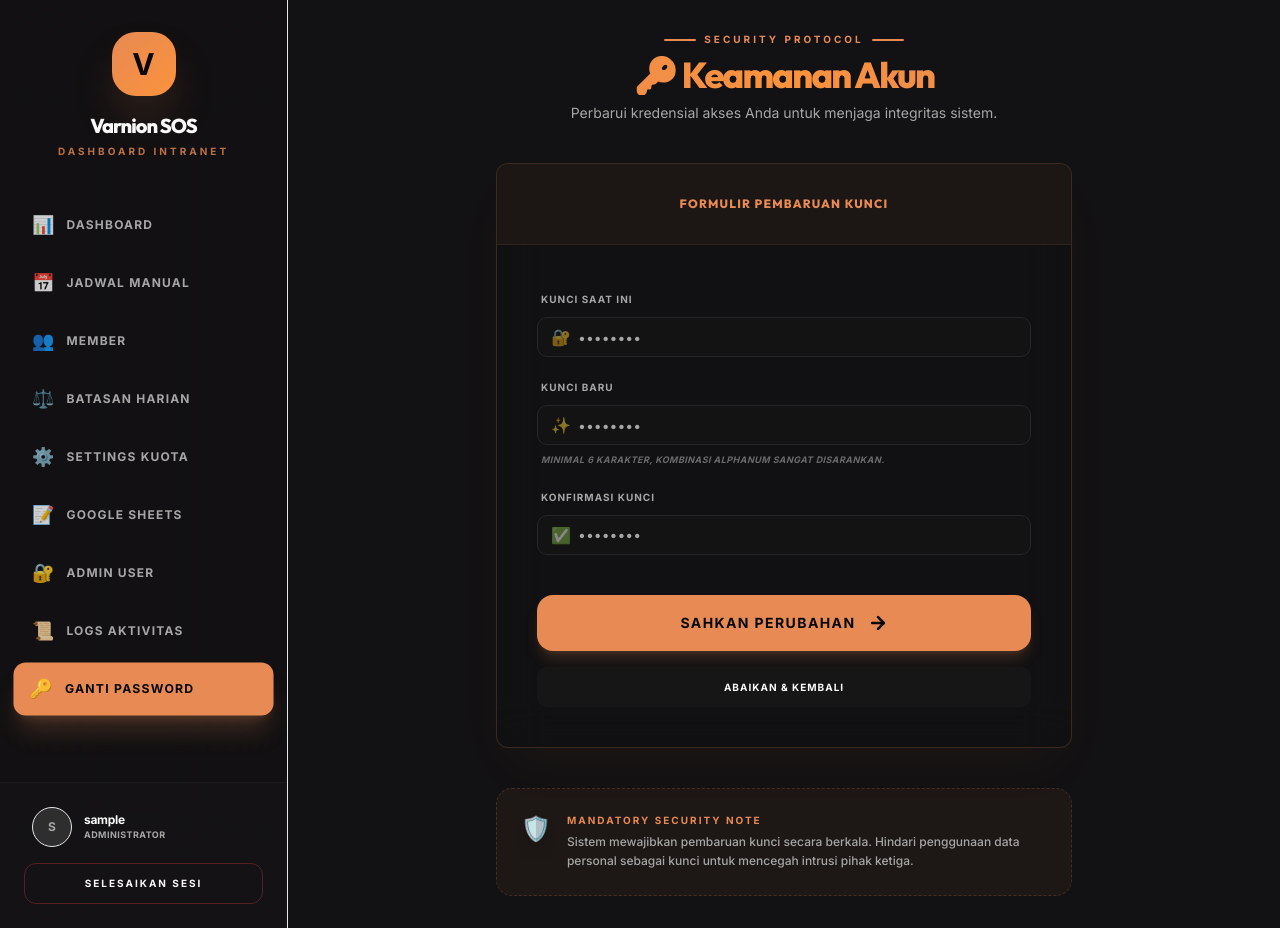
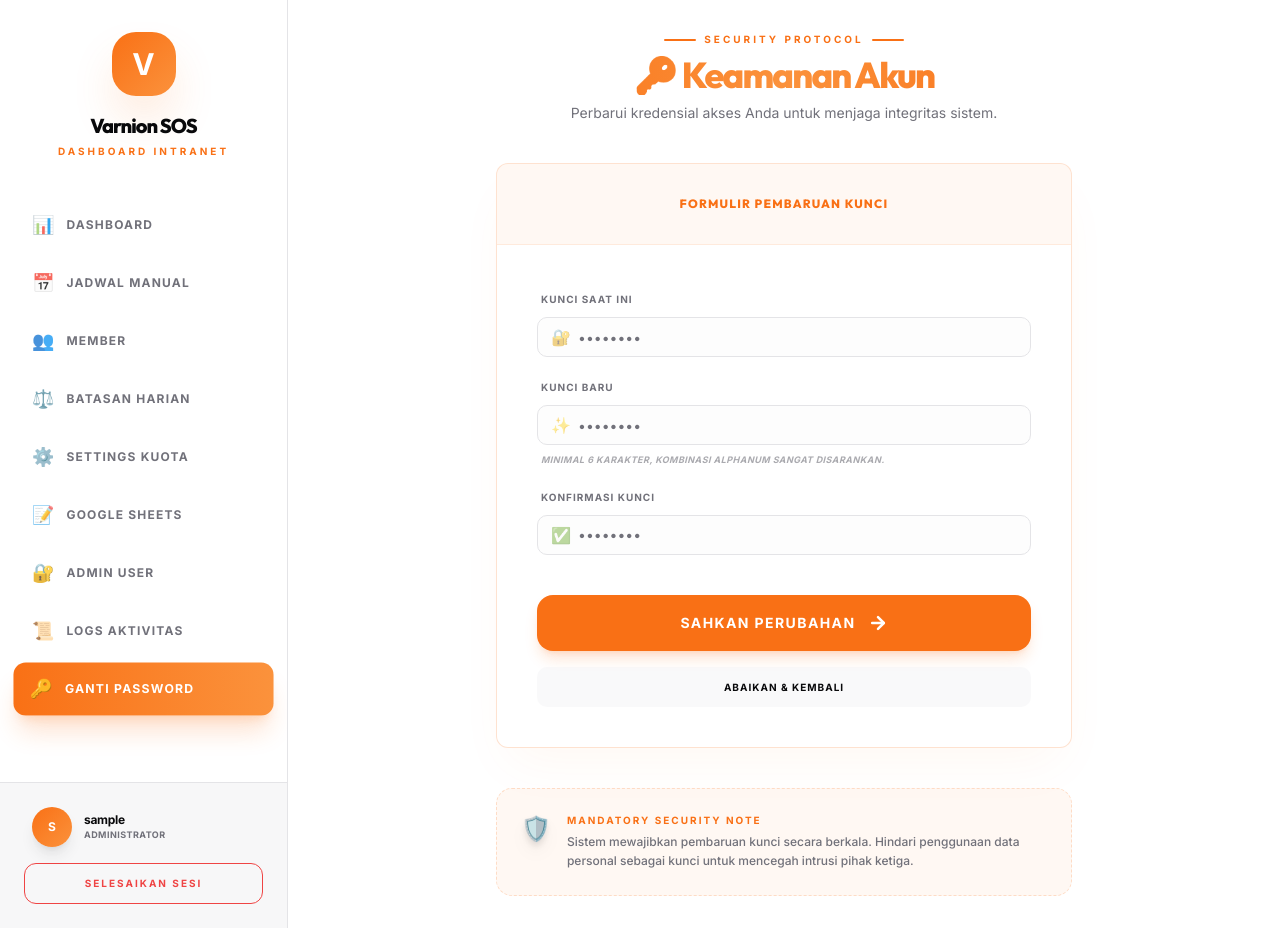
Before and after one commit to Swanster/botjadwalsos, a Flask app: page /password in a window 1280 px wide. Run offline with Flask 3, Linux system fonts and the light colour scheme; the visitor is signed in with stand-in values (Sample User, id 1); parts of the project's set-up code (start-up, migrations or seed data) failed here and were passed over; some libraries are stand-ins or nearby versions.

Commit message:
feat: update tema light dan layout full kalender dengan modal
- Terapkan tema light (Claude style) dengan warna orange primary
- Ubah layout JADWAL MANUAL menjadi full width calendar
- Tambahkan modal popup untuk assign member saat tanggal diklik
- Tampilkan detail PIC terassign dengan avatar dan group info
- Perbaiki error group_name di jadwal data
- Fix delete jadwal dengan dynamic URL generation
- Tingkatkan highlight kalender dengan border dan shadow yang lebih kuat
- Animasi smooth untuk modal dan hover effects

Co-authored-by: Qwen-Coder <qwen-coder@alibabacloud.com>

```diff
--- a/web/app.py
+++ b/web/app.py
@@ -204,20 +204,28 @@ def create_app():
         # Get schedules for the month
         jadwal_list = get_jadwal_for_month(year, month)
 
-        # Organize by date
-        jadwal_per_tanggal = {}
-        for j in jadwal_list:
-            tanggal = j['tanggal']
-            if tanggal not in jadwal_per_tanggal:
-                jadwal_per_tanggal[tanggal] = []
-            jadwal_per_tanggal[tanggal].append(dict(j))
-
-        # Get all members for dropdown - convert sqlite3.Row to dict
+        # Build member lookup for group info
         members_infra = [dict(m) for m in get_all_users_in_group('INFRA')]
         members_ce = [dict(m) for m in get_all_users_in_group('CE')]
         members_apps = [dict(m) for m in get_all_users_in_group('APPS')]
         members_monitoring = [dict(m) for m in get_all_users_in_group('MONITORING')]
         all_members = members_infra + members_ce + members_apps + members_monitoring
+
+        # Create user_id to group_name mapping
+        user_group_map = {}
+        for m in all_members:
+            user_group_map[m['user_id']] = m.get('group_name', '-')
+
+        # Organize by date and add group_name
+        jadwal_per_tanggal = {}
+        for j in jadwal_list:
+            tanggal = j['tanggal']
+            j_dict = dict(j)
+            # Add group_name from lookup
+            j_dict['group_name'] = user_group_map.get(j['user_id'], '-')
+            if tanggal not in jadwal_per_tanggal:
+                jadwal_per_tanggal[tanggal] = []
+            jadwal_per_tanggal[tanggal].append(j_dict)
 
         # Calendar info
         cal = calendar.Calendar(firstweekday=calendar.MONDAY)
--- a/web/templates/base.html
+++ b/web/templates/base.html
@@ -1,5 +1,5 @@
 <!DOCTYPE html>
-<html lang="id" class="dark">
+<html lang="id">
 <head>
     <meta charset="UTF-8">
     <meta name="viewport" content="width=device-width, initial-scale=1.0">
@@ -9,7 +9,7 @@
     <script src="https://cdn.tailwindcss.com"></script>
     <script>
         tailwind.config = {
-            darkMode: 'class',
+            darkMode: false,
             theme: {
                 extend: {
                     colors: {
@@ -58,47 +58,25 @@
         @layer base {
             :root {
                 --background: 0 0% 100%;
-                --foreground: 220.9 39.3% 11%;
+                --foreground: 240 10% 3.9%;
                 --card: 0 0% 100%;
-                --card-foreground: 220.9 39.3% 11%;
+                --card-foreground: 240 10% 3.9%;
                 --popover: 0 0% 100%;
-                --popover-foreground: 220.9 39.3% 11%;
-                --primary: 21.7 65.6% 55.5%;
+                --popover-foreground: 240 10% 3.9%;
+                --primary: 24 95% 53%;
                 --primary-foreground: 0 0% 100%;
-                --secondary: 180 17.6% 39%;
-                --secondary-foreground: 0 0% 100%;
-                --muted: 220 14.3% 95.9%;
-                --muted-foreground: 220 8.9% 46.1%;
-                --accent: 0 0% 93.3%;
-                --accent-foreground: 220.9 39.3% 11%;
+                --secondary: 240 5.9% 90%;
+                --secondary-foreground: 240 5.9% 10%;
+                --muted: 240 4.8% 95.9%;
+                --muted-foreground: 240 3.8% 46.1%;
+                --accent: 240 4.8% 95.9%;
+                --accent-foreground: 240 5.9% 10%;
                 --destructive: 0 84.2% 60.2%;
                 --destructive-foreground: 0 0% 98%;
-                --border: 220 13% 91%;
-                --input: 220 13% 91%;
-                --ring: 21.7 65.6% 55.5%;
+                --border: 240 5.9% 90%;
+                --input: 240 5.9% 90%;
+                --ring: 24 95% 53%;
                 --radius: 0.75rem;
-            }
-
-            .dark {
-                --background: 270 5.6% 7.1%;
-                --foreground: 0 0% 98%;
-                --card: 270 5.6% 7.1%;
-                --card-foreground: 0 0% 98%;
-                --popover: 270 5.6% 7.1%;
-                --popover-foreground: 0 0% 98%;
-                --primary: 22.3 75.5% 61.6%;
-                --primary-foreground: 270 5.6% 3%;
-                --secondary: 180 17.4% 45.1%;
-                --secondary-foreground: 0 0% 98%;
-                --muted: 0 0% 12%;
-                --muted-foreground: 0 0% 65%;
-                --accent: 0 0% 18%;
-                --accent-foreground: 0 0% 98%;
-                --destructive: 0 84.2% 60.2%;
-                --destructive-foreground: 0 0% 98%;
-                --border: 0 0% 15%;
-                --input: 0 0% 15%;
-                --ring: 22.3 75.5% 61.6%;
             }
 
             body { @apply font-['Inter'] bg-background text-foreground antialiased selection:bg-primary/30; }
@@ -139,12 +117,12 @@
             </button>
         </header>
 
-        <aside id="sidebar" class="fixed inset-y-0 left-0 z-40 w-72 translate-x-[-100%] transition-transform duration-300 bg-background/50 backdrop-blur-3xl border-r md:relative md:translate-x-0 md:flex flex-col">
+        <aside id="sidebar" class="fixed inset-y-0 left-0 z-40 w-72 translate-x-[-100%] transition-transform duration-300 bg-white/80 backdrop-blur-3xl border-r border-border md:relative md:translate-x-0 md:flex flex-col">
             <div class="p-8 pb-10 flex flex-col items-center gap-4">
-                <div class="w-16 h-16 rounded-3xl bg-gradient-to-br from-primary to-orange-400 text-primary-foreground flex items-center justify-center font-black text-3xl shadow-2xl shadow-primary/30">V</div>
+                <div class="w-16 h-16 rounded-3xl bg-gradient-to-br from-primary to-orange-400 text-white flex items-center justify-center font-black text-3xl shadow-2xl shadow-primary/30">V</div>
                 <div class="text-center">
-                    <h1 class="font-black text-xl tracking-tighter">Varnion SOS</h1>
-                    <p class="text-[10px] text-primary font-bold uppercase tracking-[0.3em] mt-1 opacity-80">Dashboard Intranet</p>
+                    <h1 class="font-black text-xl tracking-tighter text-foreground">Varnion SOS</h1>
+                    <p class="text-[10px] text-primary font-bold uppercase tracking-[0.3em] mt-1">Dashboard Intranet</p>
                 </div>
             </div>
 
@@ -162,16 +140,16 @@
                 ] %}
 
                 {% for endpoint, icon, label in menu_items %}
-                <a href="{{ url_for(endpoint) }}" class="group flex items-center gap-3 px-4 py-3 rounded-xl transition-all duration-300 {% if request.endpoint == endpoint %}bg-primary text-primary-foreground shadow-xl shadow-primary/20 scale-[1.02]{% else %}text-muted-foreground hover:bg-muted hover:text-foreground hover:translate-x-1{% endif %}">
+                <a href="{{ url_for(endpoint) }}" class="group flex items-center gap-3 px-4 py-3 rounded-xl transition-all duration-300 {% if request.endpoint == endpoint %}bg-gradient-to-r from-primary to-orange-400 text-white shadow-xl shadow-primary/20 scale-[1.02] font-bold{% else %}text-muted-foreground hover:bg-secondary hover:text-foreground hover:translate-x-1{% endif %}">
                     <span class="text-lg opacity-80 group-hover:scale-125 transition-transform">{{ icon }}</span>
                     <span class="text-xs font-black uppercase tracking-widest">{{ label }}</span>
                 </a>
                 {% endfor %}
             </nav>
 
-            <div class="p-6 border-t border-border/50 bg-muted/20">
+            <div class="p-6 border-t border-border bg-secondary/30">
                 <div class="flex items-center gap-3 px-2 mb-4">
-                    <div class="w-10 h-10 rounded-full bg-accent flex items-center justify-center font-black text-xs text-muted-foreground border">
+                    <div class="w-10 h-10 rounded-full bg-gradient-to-br from-primary to-orange-400 flex items-center justify-center font-black text-xs text-white shadow-lg">
                         {{ current_user.username[0]|upper if current_user.username else 'A' }}
                     </div>
                     <div class="flex flex-col">
@@ -179,7 +157,7 @@
                         <span class="text-[9px] text-muted-foreground font-bold uppercase tracking-wider">Administrator</span>
                     </div>
                 </div>
-                <a href="{{ url_for('logout') }}" class="flex items-center justify-center w-full px-4 py-3 text-[10px] font-black uppercase tracking-[0.2em] border border-destructive/30 rounded-xl hover:bg-destructive hover:text-white transition-all hover:shadow-lg hover:shadow-destructive/20">
+                <a href="{{ url_for('logout') }}" class="flex items-center justify-center w-full px-4 py-3 text-[10px] font-black uppercase tracking-[0.2em] border border-destructive text-destructive rounded-xl hover:bg-destructive hover:text-white transition-all hover:shadow-lg hover:shadow-destructive/20">
                     Selesaikan Sesi
                 </a>
             </div>
```
Also changed, not shown: web/templates/schedules.html (+161 -95 lines).
